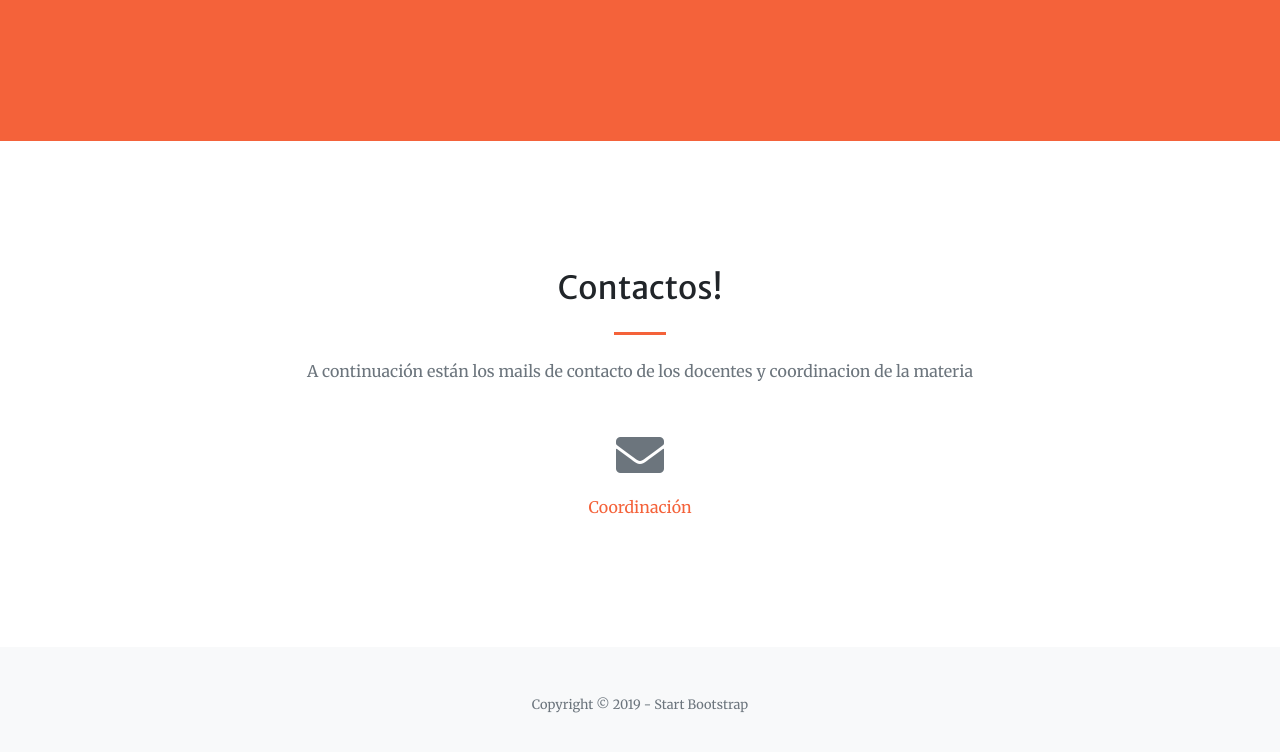
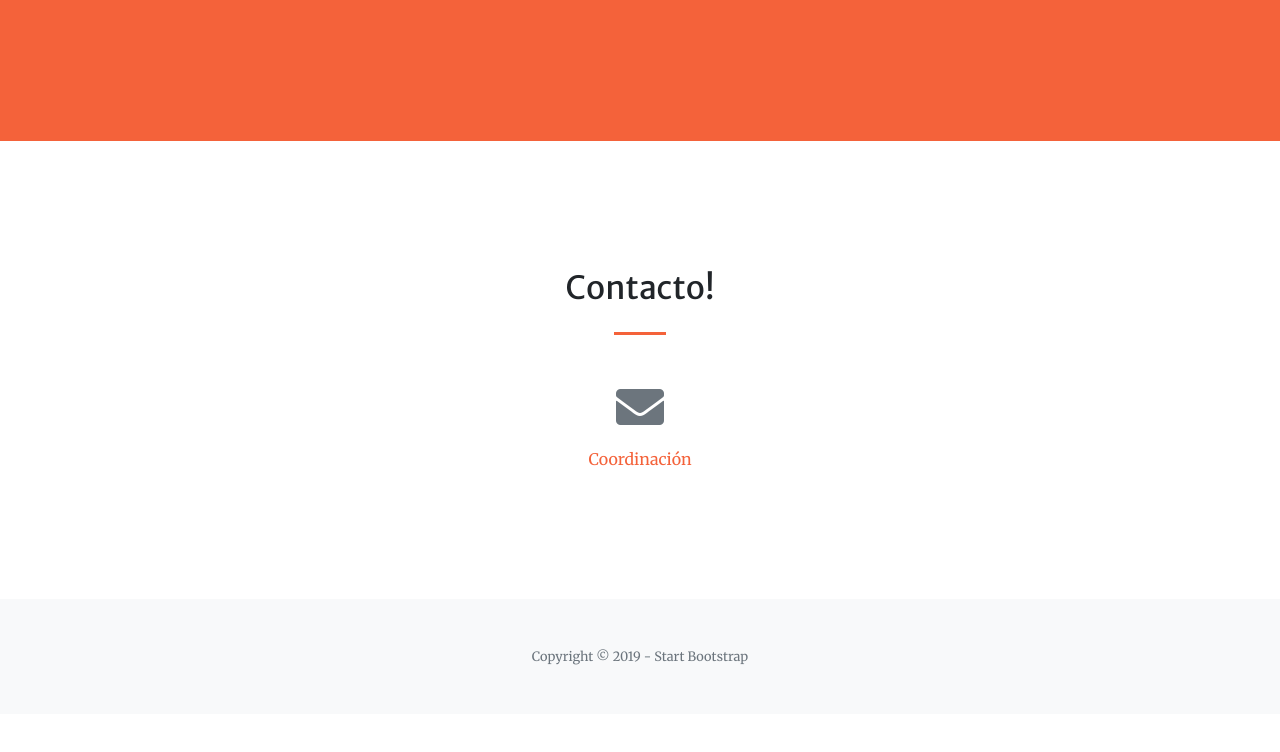
Before and after one commit to DavidJorrin/analisis_bio, a website with bundled scripts: page index.html in a window 1280 px wide. Shown: the part 1943-2695 px from the top of the page. After the commit the page ends 2657 px from the top, so only its background shows below. Built offline with nearby package versions, Linux system fonts and the light colour scheme.

Commit message:
cambio de contacto

```diff
--- a/index.html
+++ b/index.html
@@ -121,9 +121,9 @@
     <div class="container">
       <div class="row justify-content-center">
         <div class="col-lg-8 text-center">
-          <h2 class="mt-0">Contactos!</h2>
+          <h2 class="mt-0">Contacto!</h2>
           <hr class="divider my-4">
-          <p class="text-muted mb-5">A continuación están los mails de contacto de los docentes y coordinacion de la materia</p>
+          <p class="text-muted mb-5"></p>
         </div>
       </div>
       <div class="row">
```
